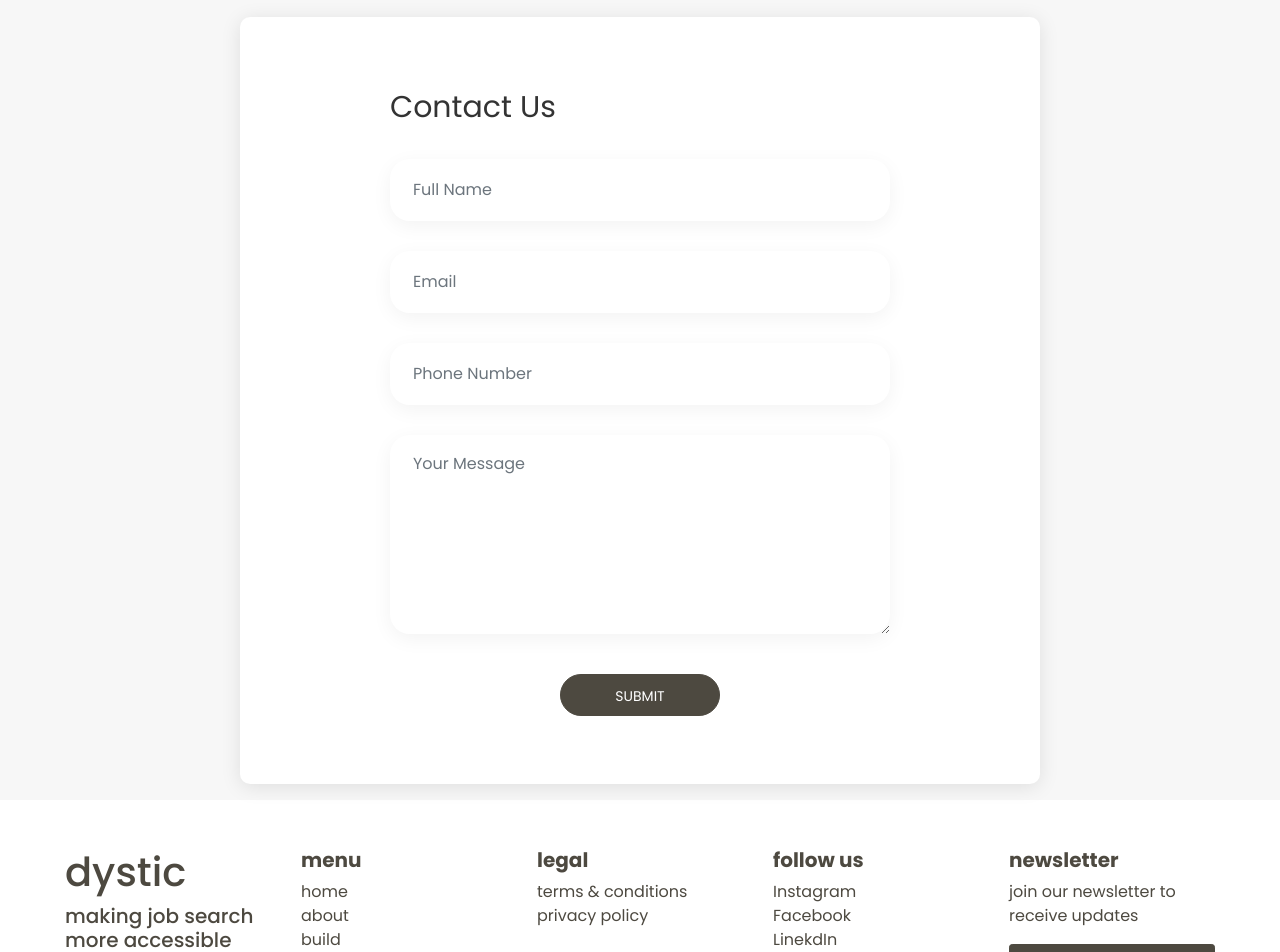
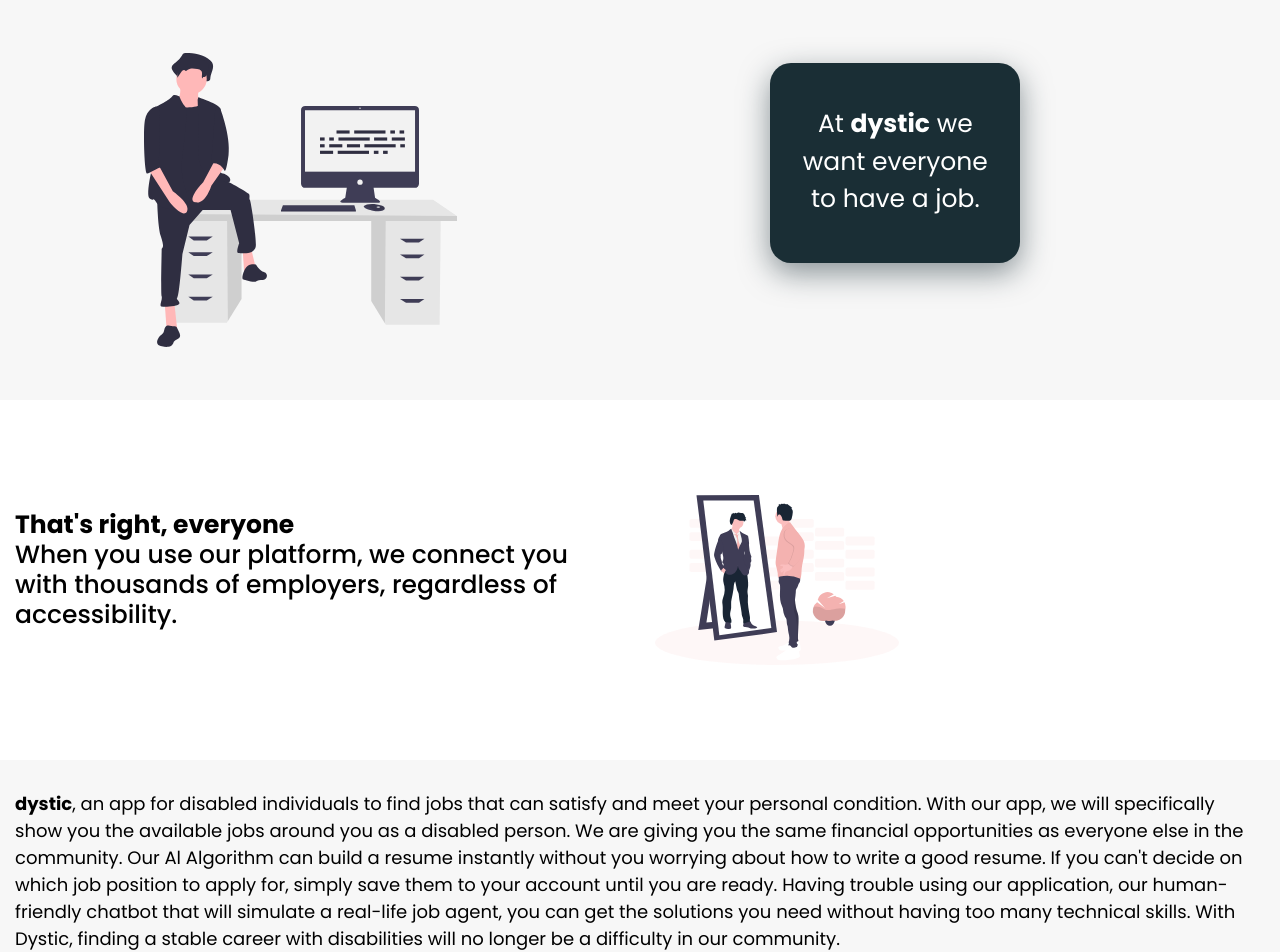
Before and after one commit to arnavs-0/dystic, a React (Create React App) app: page / in a window 1280 px wide. Shown: the top 952 px of the page. Built offline with nearby package versions, Linux system fonts and the light colour scheme.

Commit message:
Update About Us

```diff
--- a/src/App.js
+++ b/src/App.js
@@ -4,11 +4,12 @@
 // Common Components
 import Footer from "./Components/common/Footer";
 import Contact from './Components/Pages/Contact';
+import About from './Components/Pages/About';
 
 function App() {
   return (
     <div className="App">
-      <Contact />
+      <About/>
       <Footer />
     </div>
   );
--- a/src/Components/Pages/About.js
+++ b/src/Components/Pages/About.js
@@ -1,13 +1,17 @@
-import React from 'react';
+import React, { Component } from 'react';
+import '../../Styles/Pages/About/About.scss'
+import AboutTop from '../other/About/AboutTop';
+import AboutMiddle from '../other/About/AboutMiddle';
+import AboutParagraph from '../other/About/AboutParagraph';
 
-function About(props) {
-    return (
-        <div>
-            <h1>
-                About Page
-            </h1>
-        </div>
-    );
+export default class Contact extends Component {
+    render() {
+        return (
+            <div>
+                <AboutTop />
+                <AboutMiddle />
+                <AboutParagraph />
+            </div>
+        );
+    }
 }
-
-export default About;
--- /dev/null
+++ b/src/Components/other/About/AboutMiddle.js
@@ -0,0 +1,24 @@
+import React, { Component } from 'react'
+import { Row, Col, Image } from 'react-bootstrap';
+import AboutUs2Image from '../../../assets/img/aboutus2.svg'
+
+export default class AboutMiddle extends Component {
+    render() {
+        return (
+            <div className="container-white">
+                <Row className="justify-content-md-center">
+                    <Col>
+                        <div>
+                            <h5 className="paragraph"><strong>That's right, everyone</strong><br></br>When you use our platform, we connect you with thousands of employers, regardless of accessibility.</h5>
+                        </div>
+                    </Col>
+                    <Col>
+                        <div class="img-2">
+                            <Image src={AboutUs2Image} fluid  />
+                        </div>
+                    </Col>
+                 </Row>
+            </div>
+        )
+    }
+}
--- /dev/null
+++ b/src/Components/other/About/AboutParagraph.js
@@ -0,0 +1,13 @@
+import React, { Component } from 'react'
+
+export default class AboutParagraph extends Component {
+    render() {
+        return (
+            <div className="container-about-third">
+                <div className="wrap-search">
+                    <p className="paragraph-third"><strong>dystic</strong>, an app for disabled individuals to find jobs that can satisfy and meet your personal condition. With our app, we will specifically show you the available jobs around you as a disabled person. We are giving you the same financial opportunities as everyone else in the community. Our Al Algorithm can build a resume instantly without you worrying about how to write a good resume. If you can't decide on which job position to apply for, simply save them to your account until you are ready. Having trouble using our application, our human-friendly chatbot that will simulate a real-life job agent, you can get the solutions you need without having too many technical skills. With Dystic, finding a stable career with disabilities will no longer be a difficulty in our community. </p>
+                </div>
+            </div>
+        )
+    }
+}
--- /dev/null
+++ b/src/Components/other/About/AboutTop.js
@@ -0,0 +1,28 @@
+import React, { Component } from 'react'
+import { Row, Col, Image } from 'react-bootstrap';
+import AboutUs1Image from '../../../assets/img/aboutus1.svg'
+
+export default class AboutTop extends Component {
+    render() {
+        return (
+            <div className="container-about">
+                <div className="wrap-search">
+                    <Row className="justify-content-md-center">
+                        <Col>
+                            <div class="img">
+                                <Image src={AboutUs1Image} fluid  />
+                            </div>
+                        </Col>
+                        <Col>
+                            <div className="container-about-desc">
+                                <div className="about-container">
+                                    <p>At <strong>dystic</strong> we want everyone to have a job.</p>
+                                </div>
+                            </div>
+                        </Col>
+                    </Row>
+                </div>
+            </div>
+        )
+    }
+}
--- /dev/null
+++ b/src/Styles/Pages/About/About.scss
@@ -0,0 +1,233 @@
+@import url('https://fonts.googleapis.com/css2?family=Poppins:wght@400;500;700&display=swap');
+  .container-about {
+    width: 100%;
+    height: 50vh;
+    display: -webkit-box;
+    display: -webkit-flex;
+    display: -moz-box;
+    display: -ms-flexbox;
+    display: flex;
+    flex-wrap: wrap;
+    justify-content: center;
+    align-items: center;
+    padding: 15px;
+    position: relative;
+    z-index: 1;
+  }
+
+  body{
+    font-family: 'Poppins', sans-serif;
+  }
+
+
+  .container-about::before {
+    content: "";
+    display: block;
+    position: absolute;
+    z-index: -1;
+    width: 100%;
+    height: 100%;
+    top: 0;
+    left: 0;
+    background: rgba(240, 240, 240, 0.5);
+    pointer-events: none;
+  }
+
+  .container-white {
+    width: 100%;
+    height: 45vh;
+    display: -webkit-box;
+    display: -webkit-flex;
+    display: -moz-box;
+    display: -ms-flexbox;
+    display: flex;
+    flex-wrap: wrap;
+    justify-content: center;
+    align-items: center;
+    padding: 15px;
+    position: relative;
+    z-index: 1;
+  }
+
+  .container-white::before {
+    content: "";
+    display: block;
+    position: absolute;
+    z-index: -1;
+    width: 100%;
+    height: 100%;
+    top: 0;
+    left: 0;
+    background: rgb(255, 255, 255);
+    pointer-events: none;
+  }
+
+  .container-about-third {
+    width: 100%;
+    height: fit-content;
+    display: -webkit-box;
+    display: -webkit-flex;
+    display: -moz-box;
+    display: -ms-flexbox;
+    display: flex;
+    flex-wrap: wrap;
+    justify-content: center;
+    align-items: center;
+    padding: 15px;
+    position: relative;
+    z-index: 1;
+  }
+
+  .container-about-third::before {
+    content: "";
+    display: block;
+    position: absolute;
+    z-index: -1;
+    width: 100%;
+    height: 100%;
+    top: 0;
+    left: 0;
+    background: rgba(240, 240, 240, 0.5);
+    pointer-events: none;
+  }
+
+  .wrap-about {
+    width: 800px;
+    background: #fff;
+    border-radius: 10px;
+    overflow: hidden;
+    padding: 72px 150px 25px 150px;
+
+    box-shadow: 0 3px 20px 0px rgba(0, 0, 0, 0.1);
+    -moz-box-shadow: 0 3px 20px 0px rgba(0, 0, 0, 0.1);
+    -webkit-box-shadow: 0 3px 20px 0px rgba(0, 0, 0, 0.1);
+    -o-box-shadow: 0 3px 20px 0px rgba(0, 0, 0, 0.1);
+    -ms-box-shadow: 0 3px 20px 0px rgba(0, 0, 0, 0.1);
+  }
+
+
+  .container-about-desc {
+    display: -webkit-box;
+    display: -webkit-flex;
+    display: -moz-box;
+    display: -ms-flexbox;
+    display: flex;
+    flex-wrap: wrap;
+    justify-content: center;
+    padding-top: 10px;
+    padding-bottom: 43px;
+  }
+
+
+  .about-container {
+    display: -webkit-box;
+    display: -webkit-flex;
+    display: -moz-box;
+    display: -ms-flexbox;
+    display: flex;
+    justify-content: center;
+    align-items: center;
+    padding: 0 20px;
+    width: 250px;
+    height: 200px;
+    background-color: #1A2E35;
+    border-radius: 21px;
+
+    font-family: 'Poppins', sans-serif;
+    font-size: 25px;
+    color: #fff;
+    padding-top: 15px;
+    padding-bottom: 2px;
+    text-align: center;
+
+    -webkit-transition: all 0.4s;
+    -o-transition: all 0.4s;
+    -moz-transition: all 0.4s;
+    transition: all 0.4s;
+
+    box-shadow: 0 10px 30px 0px rgba(26, 46, 53, 0.5);
+    -moz-box-shadow: 0 10px 30px 0px rgba(26, 46, 53, 0.5);
+    -webkit-box-shadow: 0 10px 30px 0px rgba(26, 46, 53, 0.5);
+    -o-box-shadow: 0 10px 30px 0px rgba(26, 46, 53, 0.5);
+    -ms-box-shadow: 0 10px 30px 0px rgba(26, 46, 53, 0.5);
+  }
+
+  .paragraph {
+    font-family: 'Poppins', sans-serif;
+    font-size: 25px;
+    color: rgb(0, 0, 0);
+    padding-top: 15px;
+    padding-bottom: 2px;
+    text-align: left;
+  }
+
+  .paragraph-third {
+    font-family: 'Poppins', sans-serif;
+    font-size: 18px;
+    color: rgb(0, 0, 0);
+    padding-top: 15px;
+    padding-bottom: 2px;
+    text-align: left;
+  }
+
+  @media (min-width: 992px){
+    .img {
+        width: 65% !important;
+        height: auto;
+    }
+    .container-about {
+        width: 100%;
+        height: 50vh !important;
+    }
+    .img-2 {
+        width: 40% !important;
+        height: auto;
+        align-content: flex-end;
+    }
+  }
+
+  @media (min-width: 768px){
+    .container-about {
+        width: 100%;
+        height: 100vh;
+    }
+    .img {
+        width: 75%;
+        height: auto;
+    }
+    .img-2 {
+        width: 60%;
+        height: auto;
+        align-content: flex-end;
+    }
+  }
+
+
+
+  @media (max-width: 768px) {
+    .wrap-contact {
+      padding: 72px 50px 25px 50px;
+    }
+  }
+
+  @media (max-width: 576px) {
+    .wrap-contact {
+      padding: 72px 15px 25px 15px;
+    }
+    .about-container {
+        width: 125px;
+        height: 100px;
+
+        font-size: 12px;
+        color: #fff;
+        padding-top: 15px;
+        padding-bottom: 2px;
+    }
+    .container-about {
+        width: 100%;
+        height: 30vh;
+    }
+    .paragraph {
+        font-size: 10px;
+      }
+  }
```
Also changed, not shown: src/assets/img/aboutus1.svg (added), src/assets/img/aboutus2.svg (added).
